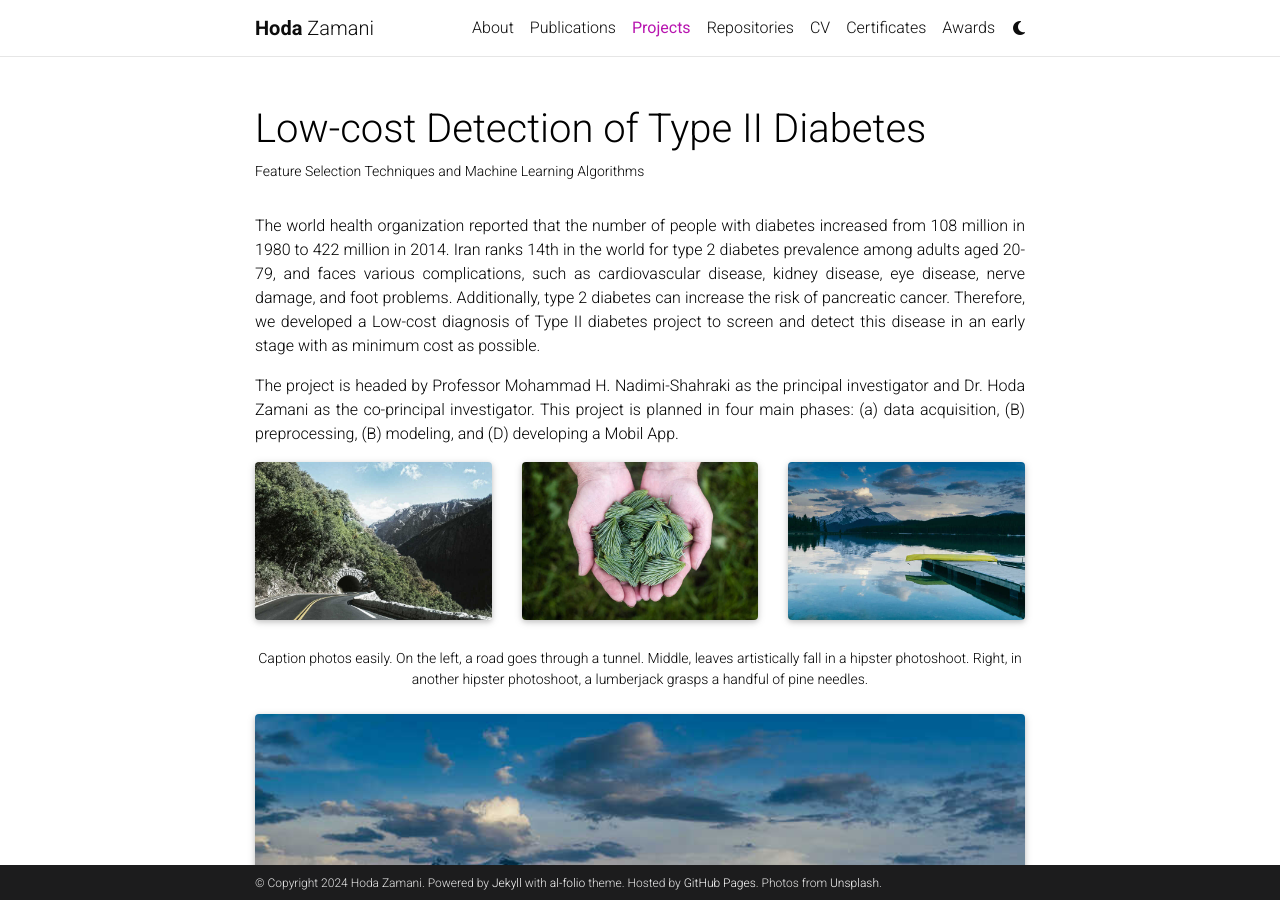
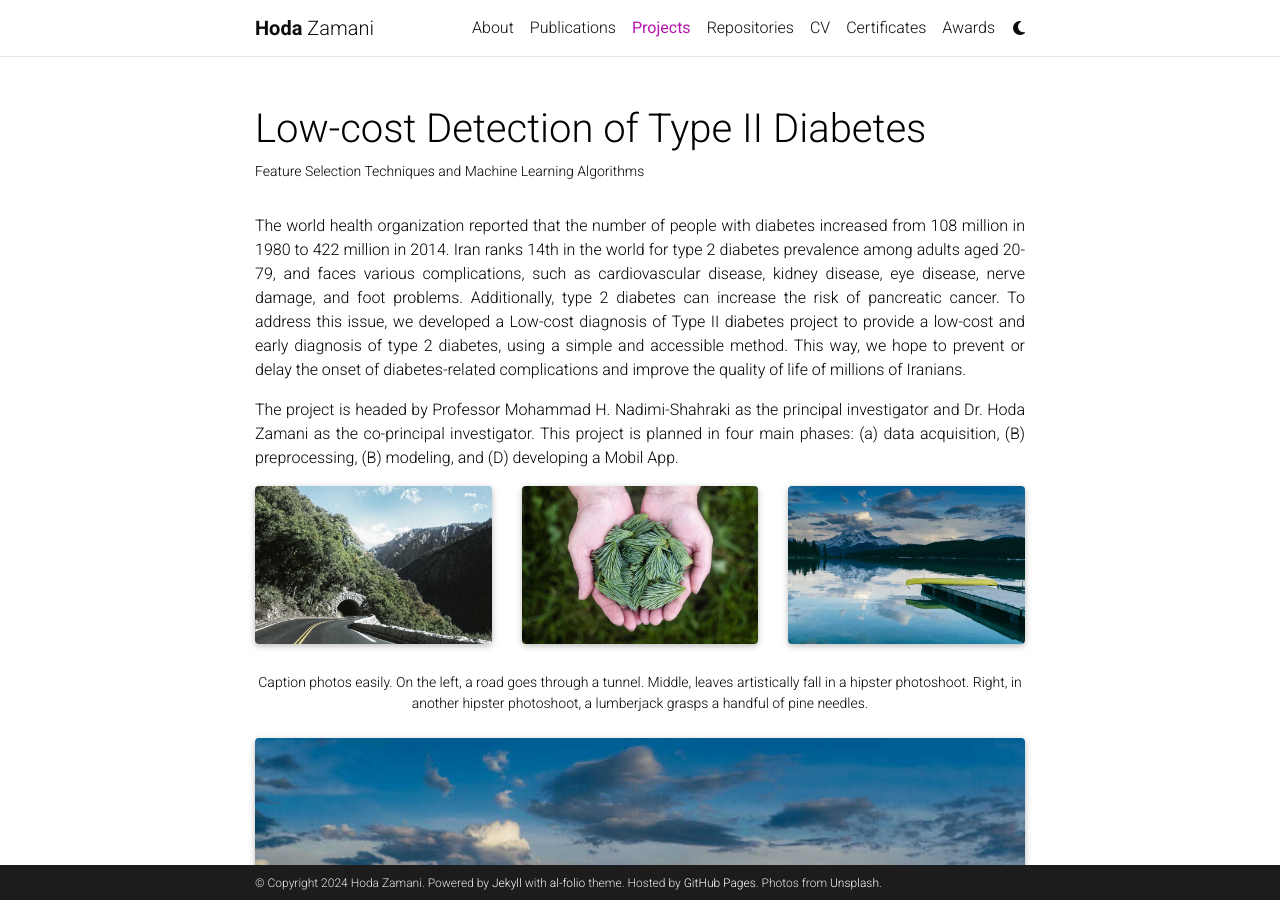
Before and after one commit to HodaZamani/HodaZamani.github.io, a Jekyll site: the page built from _projects/1_project.md, in a window 1280 px wide and 900 px high. Built offline with Jekyll 4.4.1, drawn with Linux system fonts in a browser that asks for light colours; full-size pictures stand in for the smaller copies a plugin makes; comment, search, counter and statistics services are not loaded; a style sheet for code colours, icons or effects is not loaded.

Commit message:
Update 1_project.md

```diff
--- a/_projects/1_project.md
+++ b/_projects/1_project.md
@@ -8,7 +8,7 @@
 related_publications: HodaImputationMethod
 ---
 
-<p align="justify">The world health organization reported that the number of people with diabetes increased from 108 million in 1980 to 422 million in 2014. Iran ranks 14th in the world for type 2 diabetes prevalence among adults aged 20-79, and faces various complications, such as cardiovascular disease, kidney disease, eye disease, nerve damage, and foot problems. Additionally, type 2 diabetes can increase the risk of pancreatic cancer. Therefore, we developed a Low-cost diagnosis of Type II diabetes project to screen and detect this disease in an early stage with as minimum cost as possible.</p>
+<p align="justify">The world health organization reported that the number of people with diabetes increased from 108 million in 1980 to 422 million in 2014. Iran ranks 14th in the world for type 2 diabetes prevalence among adults aged 20-79, and faces various complications, such as cardiovascular disease, kidney disease, eye disease, nerve damage, and foot problems. Additionally, type 2 diabetes can increase the risk of pancreatic cancer. To address this issue, we developed a Low-cost diagnosis of Type II diabetes project to provide a low-cost and early diagnosis of type 2 diabetes, using a simple and accessible method. This way, we hope to prevent or delay the onset of diabetes-related complications and improve the quality of life of millions of Iranians.</p>
 
 <p align="justify">The project is headed by Professor Mohammad H. Nadimi-Shahraki as the principal investigator and Dr. Hoda Zamani as the co-principal investigator.
 This project is planned in four main phases: (a) data acquisition, (B) preprocessing, (B) modeling, and (D) developing a Mobil App. </p>
```
